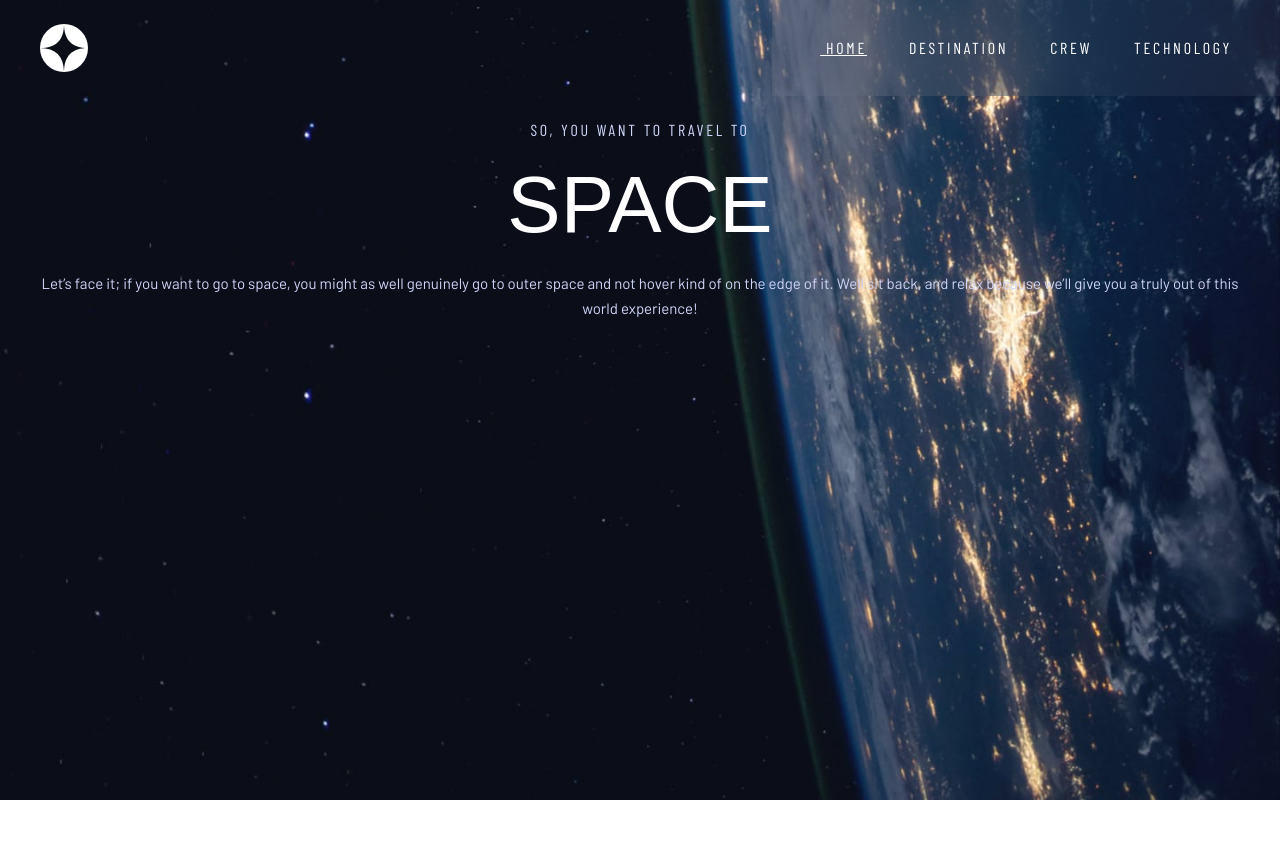
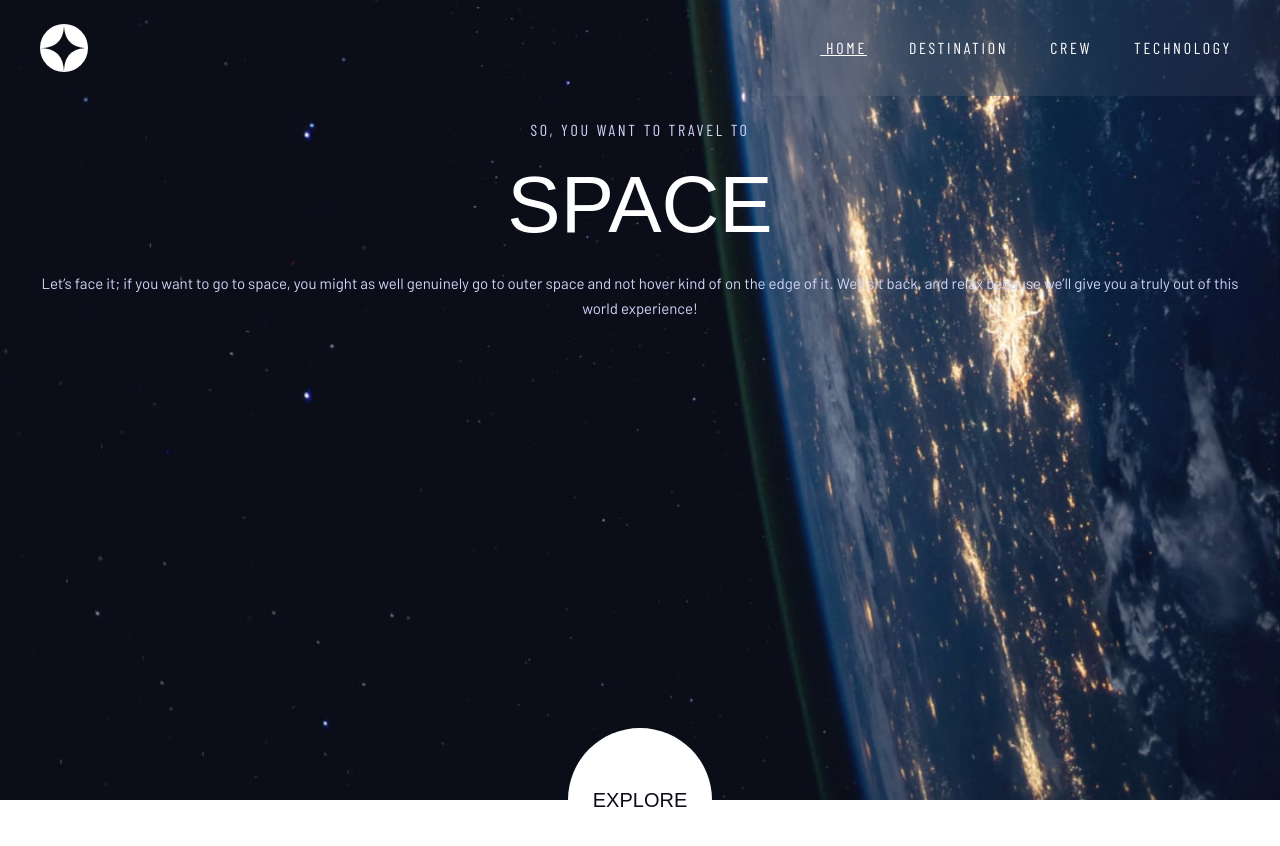
Before and after one commit to sfmayke/space-tourism-website, a Next.js app: page / in a window 1280 px wide. Shown: the top 846 px of the page. Built offline with nearby package versions, Linux system fonts and the light colour scheme; a web font is replaced by a local one.

Commit message:
💄 (explore btn): component creation

```diff
--- a/src/app/page.tsx
+++ b/src/app/page.tsx
@@ -1,3 +1,5 @@
+import ExploreButtom from "@/components/expore-buttom";
+
 export default function Home() {
   return (
     <>
@@ -16,8 +18,8 @@ export default function Home() {
         />
       </picture>
       <article className="flex flex-col items-center gap-4">
-        <p className="font-barlow-condensed text-nav text-secondary">
-          SO, YOU WANT TO TRAVEL TO
+        <p className="font-barlow-condensed text-nav uppercase text-secondary">
+          so, you want to travel to
         </p>
         <h2 className="text-[80px] leading-[100px]">SPACE</h2>
         <p className="text-center font-barlow text-body text-secondary">
@@ -27,6 +29,7 @@ export default function Home() {
           experience!
         </p>
       </article>
+      <ExploreButtom />
     </>
   );
 }
--- /dev/null
+++ b/src/components/expore-buttom.tsx
@@ -0,0 +1,13 @@
+export default function ExploreButtom() {
+  return (
+    <button
+      type="button"
+      className="relative mt-20 h-36 w-36 rounded-full bg-white text-xl uppercase leading-6
+        text-primary before:absolute before:left-0 before:top-0 before:-z-10 before:h-36 before:w-36
+        before:rounded-full before:bg-white before:opacity-10 before:transition-transform hover:before:flex
+        hover:before:scale-175"
+    >
+      explore
+    </button>
+  );
+}
--- a/tailwind.config.js
+++ b/tailwind.config.js
@@ -11,6 +11,10 @@ module.exports = {
         mobile: "375px",
         tablet: "768px",
         desktop: "1440px",
+      },
+      scale: {
+        175: "1.75",
+        200: "2",
       },
       fontSize: {
         h1: ["9.375rem", { lineHeight: "10.744rem" }],
```
